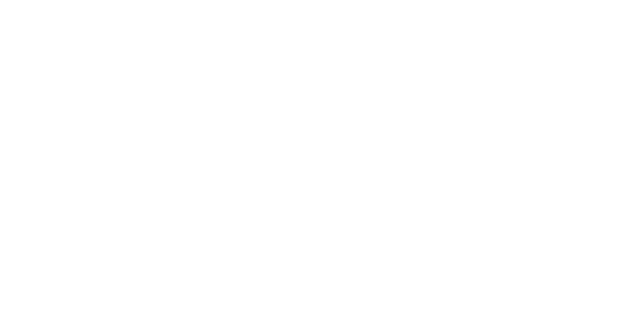
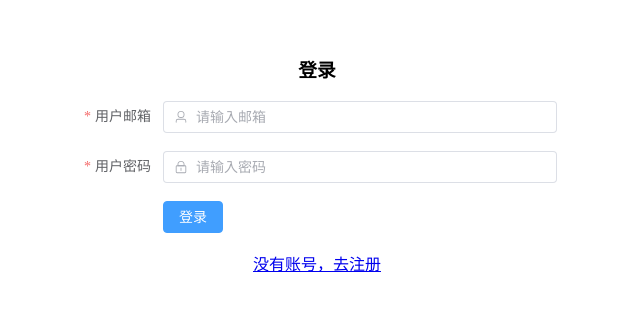
Before and after one commit to Dra-Tammer/base_admin_starter, a Vue app: page /#/login in a window 1280 px wide. Before the commit this address had no page. Shown: the part 145-456 px from the top of the page, without its empty margins (323-963 px from the left). Built offline with nearby package versions, Linux system fonts and the light colour scheme.

Commit message:
完成用户登录功能的开发

```diff
--- a/src/api/index.ts
+++ b/src/api/index.ts
@@ -25,3 +25,11 @@
     url: '/user',
     data: params
 })
+
+export const login = (params: {
+    user: User
+}): Promise<{ data: { user: UserInfo } }> => request({
+    method: 'POST',
+    url: '/users/login',
+    data: params
+})
--- a/src/router/index.ts
+++ b/src/router/index.ts
@@ -1,5 +1,6 @@
 import {createRouter, createWebHashHistory} from 'vue-router'
 import Layout from '@/layout/index.vue'
+import {useUserStore} from "@/store/user";
 
 const routes = [
     {
@@ -64,6 +65,11 @@
         name: 'Register',
         component: () => import("@/views/register/index.vue")
     },
+    {
+        path: '/login',
+        name: 'Login',
+        component: () => import("@/views/login/index.vue")
+    },
 
 ]
 
@@ -71,4 +77,14 @@
     history: createWebHashHistory(),
     routes
 })
+
+router.beforeEach((to) => {
+    const useStore = useUserStore();
+    const {isLogin} = useStore;
+    if (to.meta.requiresAuth && !isLogin) {
+        return {
+            name: 'Login'
+        }
+    }
+})
 export default router
--- /dev/null
+++ b/src/views/login/index.vue
@@ -0,0 +1,82 @@
+<script lang="ts" setup>
+import type {User} from "@/types";
+import {computed, reactive, ref} from "vue";
+import {ElMessage} from "element-plus";
+import {login} from '@/api'
+import {useRouter} from "vue-router";
+import {useUserStore} from "@/store/user";
+
+const userStore = useUserStore()
+const {setUser} = userStore
+const router = useRouter()
+const user = reactive<User>({
+  email: '',
+  password: ''
+})
+const openErrorMessage = (message) => {
+  ElMessage.error(message)
+}
+const formRef = ref()
+const rules = computed(() => {
+  return {
+    email: [
+      {
+        required: true,
+        message: '请输入邮箱',
+        trigger: ['blur']
+      }
+    ],
+    password: [
+      {
+        required: true,
+        min: 6,
+        message: '密码长度不得少于6位',
+        trigger: ['blur']
+      }
+    ]
+  }
+})
+
+function doLogin() {
+  formRef.value.validate(async (valid: any) => {
+    if (!valid) return;
+    try {
+      const res = await login({user: user})
+      setUser(res.data.user)
+      await router.push('/')
+    } catch (error) {
+      openErrorMessage(error.message)
+    }
+  })
+}
+</script>
+<template>
+  <div>
+    <div>
+      <el-form class="login" ref="formRef" :model="user" :rules="rules" label-width="86px">
+        <h3>登录</h3>
+        <el-form-item label="用户邮箱" prop="email">
+          <el-input placeholder="请输入邮箱" prefix-icon="user" v-model="user.email">
+          </el-input>
+        </el-form-item>
+        <el-form-item label="用户密码" prop="password">
+          <el-input placeholder="请输入密码" prefix-icon="lock" v-model="user.password" type="password">
+          </el-input>
+        </el-form-item>
+        <el-form-item>
+          <el-button type="primary" class="w100p" @click="doLogin">登录</el-button>
+        </el-form-item>
+        <div class="txt-r">
+          <router-link to="/register">没有账号，去注册</router-link>
+        </div>
+      </el-form>
+    </div>
+  </div>
+</template>
+<style lang="scss" scoped>
+.login {
+  width: 480px;
+  margin: 200px auto 0;
+  text-align: center;
+}
+</style>
--- a/src/views/register/index.vue
+++ b/src/views/register/index.vue
@@ -85,6 +85,9 @@
         <el-button type="primary" @click="doReg">注册</el-button>
         <el-button type="info" @click="doReset">重置</el-button>
       </el-form-item>
+      <div>
+        <router-link to="/login">已有帐号？去登陆</router-link>
+      </div>
     </el-form>
   </div>
 </template>
```
